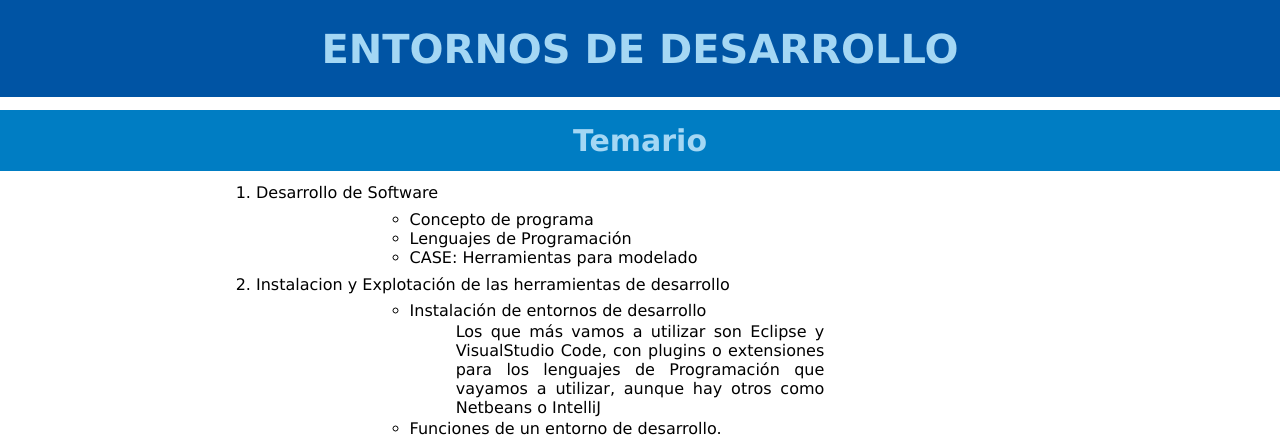
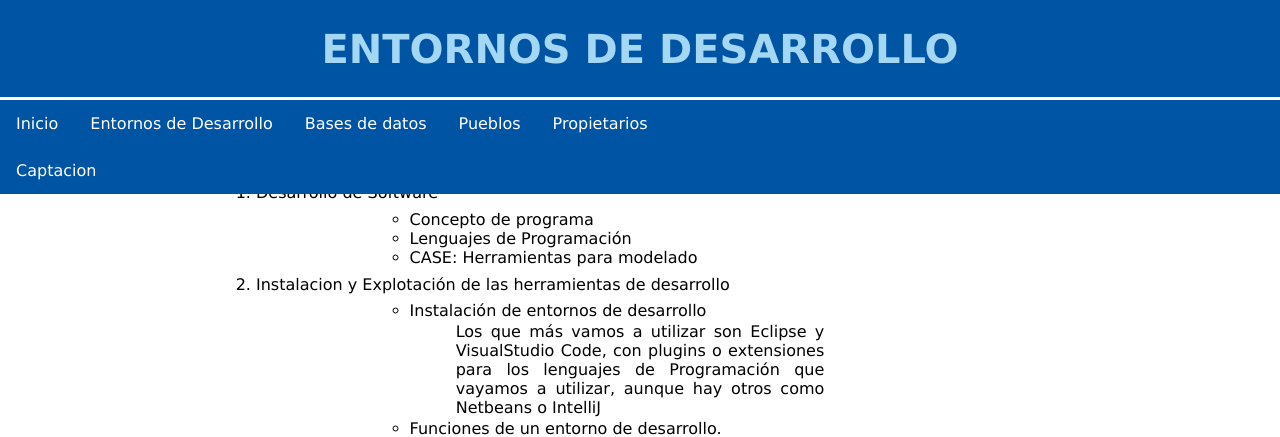
Before and after one commit to tatvil/DAM, a PHP site: page /DAM1/EntornosDesarrollo/ in a window 1280 px wide. Shown: the top 437 px of the page. Run offline with PHP 8.4, Linux system fonts and the light colour scheme.

Commit message:
haciendo los menús

```diff
--- a/DAM1/EntornosDesarrollo/index.html
+++ b/DAM1/EntornosDesarrollo/index.php
@@ -7,8 +7,10 @@
 
     <title>Entornos de desarrollo</title>
     <link rel="stylesheet" href="../../css/style.css">
+    <?php include "../../cabecera.php"; ?>
 </head>
 <body>
+    <?php menus("ed"); ?>
     <h1>Entornos de desarrollo</h1>
     <h2>Temario</h2>
     <ol>
--- a/cabecera.php
+++ b/cabecera.php
@@ -1,25 +1,27 @@
-<!DOCTYPE html>
-<html lang="en">
-<head>
-    <meta charset="UTF-8">
-    <meta http-equiv="X-UA-Compatible" content="IE=edge">
-    <meta name="viewport" content="width=device-width, initial-scale=1.0">
-    <title>Document</title>
-</head>
-<body>
 <?php
 function menus($menu)
-    {
+    { ?>
         <div class="menu-principal">
         <ul>
          <li>
- <?php       if ($menu=="inicio") { ?><a class="active" href="index.php">Inicio</a>  <?php }
-             else { ?> <a href='index.php'>Inicio</a> <?php  }    ?>
+ <?php
+            if ($menu=="inicio") {
+                  $directorio=""; ?>
+                  <a class="active" href="index.php">Inicio</a>  <?php
+                  }
+             else {
+                  $directorio="../../"; ?>
+                  <a href='index.php'>Inicio</a> <?php
+                  }    ?>
          </li>
 
          <li>
- <?php       if ($menu=="ed"){ ?> <a class="active" href="DAM1/EntornosDesarrollo/">Entornos de Desarrollo</a> <?php }
-             else{ ?> <a href="DAM1/EntornosDesarrollo/">Personas </a> <?php  } ?>
+ <?php       if ($menu=="ed"){ ?>
+                  <a class="active"
+                        href=<?php echo "'".$directorio."DAM1/EntornosDesarrollo/'>
+                        Entornos de Desarrollo </a>";
+                  }
+             else{ ?> <a href="../../DAM1/EntornosDesarrollo/">Personas </a> <?php  } ?>
        </li>
 
        <li>
@@ -43,7 +45,4 @@ function menus($menu)
 
  </ul>
  </div>
-<?php   }
-
-    }
-?>
+<?php   }   ?>
--- a/css/style.css
+++ b/css/style.css
@@ -8,6 +8,48 @@
   --color-secundario: #e11b22;
   --color-secundario-claro: #e1abb2;
 }
+
+.menu-principal{
+  position: fixed;
+  width: 100%;
+  list-style-type: none;
+  top:100px;
+  background-color: var(--color-oscuro);
+}
+
+.active {
+	background-color: var(--color-secundario);
+	border-radius: 10px;
+}
+
+
+.menu-principal ul {
+  list-style-type: none;
+  margin: 0;
+  padding: 0;
+  overflow: hidden;
+  background-color: var(--color-oscuro);
+}
+
+.menu-principal li {
+	display: inline;
+  	float: left;
+}
+
+.menu-principal li a {
+  display: block;
+  color: white;
+  text-align: center;
+  padding: 14px 16px;
+  text-decoration: none;
+  background-color: var(--color-oscuro);
+}
+
+/* Change the link color to #111 (black) on hover */
+.menu-principal li a:hover {
+  background-color: var(--color-medio);
+}
+
 
 h1 {
     background-color: var(--color-oscuro);
--- a/index.php
+++ b/index.php
@@ -6,10 +6,10 @@
     <meta name="viewport" content="width=device-width, initial-scale=1.0">
     <title>Desarrollo de Aplicaciones Multiplataforma (DAM)</title>
     <link rel="stylesheet" href="css/style.css">
-    <?php import "cabecera.php"; ?>
+    <?php include "cabecera.php"; ?>
 </head>
 <body>
-    <?php menus("ed"); ?>
+    <?php menus("inicio"); ?>
     <h1>DAM - FP Grado Superior de desarrollo de aplicaciones Multiplataforma</h1>
     <h2>DAM - Primer curso</h2>
     <h3>ASIGNATURAS</h3>
```
